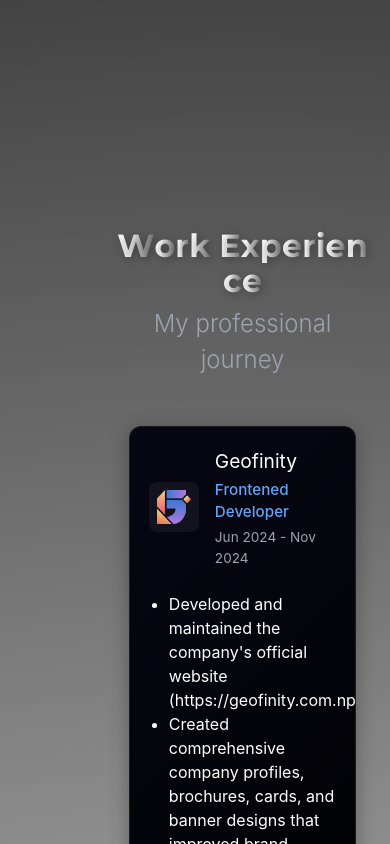
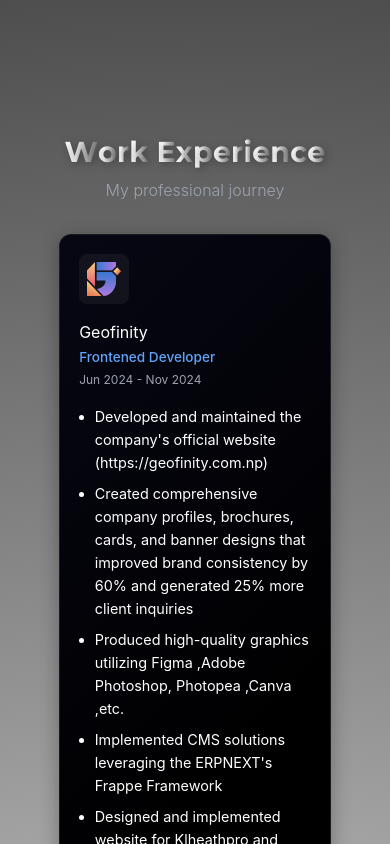
Before and after one commit to Sparshan605/Portfolio_Website, a React (Vite) app: page / in a window 390 px wide. Shown: the part 780-1624 px from the top of the page. Built offline with nearby package versions, Linux system fonts and the light colour scheme.

Commit message:
making screen responsive css

```diff
--- a/src/Styles/App.css
+++ b/src/Styles/App.css
@@ -4,5 +4,5 @@
 
 }
 .main_body{
-  margin: 100px;
+  margin: 10%;
 }
--- a/src/Styles/Hero-section.css
+++ b/src/Styles/Hero-section.css
@@ -4,7 +4,7 @@
     align-items: center;
     padding: 5vh 5vw;
     min-height: 100vh;
-    width: calc(100% - 50px);
+    width: 100%;
     overflow: hidden;
     position: relative;
     /* Using viewport units for padding to scale with screen size */
@@ -18,8 +18,6 @@
     max-width: 1200px; /* Prevents excessive stretching on ultra-wide screens */
     gap: clamp(10px, 2vw, 20px); /* Responsive gap that scales with viewport width */
     text-align: center;
-    width: calc(100% - 40px);
-
 }
 
 .Hero-Txt {
--- a/src/Styles/Work.css
+++ b/src/Styles/Work.css
@@ -1,24 +1,27 @@
 .work {
-  padding: 5rem 2rem;
+  padding: clamp(3rem, 6vw, 5rem) clamp(1rem, 3vw, 2rem);
   min-height: 100vh;
   display: flex;
   flex-direction: column;
   align-items: center;
   z-index: 10;
   position: relative;
+  width: 100%;
+  box-sizing: border-box;
 }
 
 .work-header {
   text-align: center;
-  margin-bottom: 3rem;
+  margin-bottom: clamp(2rem, 4vw, 3rem);
   width: 100%;
 }
 
 .work-title {
   color: #ffffff;
-  font-size: 5rem;
+  font-size: clamp(2rem, 8vw, 5rem);
   margin-bottom: 0.5rem;
   font-weight: 700;
+  line-height: 1.2;
 }
 
 .static-title {
@@ -28,31 +31,32 @@
 
 .subtitle {
   color: #9ca3af;
-  font-size: 1.5rem;
+  font-size: clamp(1rem, 3vw, 1.5rem);
   margin-top: 0.5rem;
   font-weight: 300;
   opacity: 0.3;
   transition: opacity 0.5s ease;
+  max-width: 800px;
+  margin-left: auto;
+  margin-right: auto;
 }
 
 .work-container {
   display: flex;
   flex-direction: column;
-  gap: 2rem;
+  gap: clamp(1.5rem, 3vw, 2rem);
   width: 100%;
-  max-width: 90%;
-  /* background:Linear-gradient(135deg, #060713,#000, #000);  */
+  max-width: 1200px;
 }
 
 .work-card {
-  /* background-color: rgba(30, 30, 30, 0.8); */
   border-radius: 12px;
   overflow: hidden;
   box-shadow: 0 4px 20px rgba(0, 0, 0, 0.3);
   transition: all 0.3s ease;
-  padding: 1.5rem;
+  padding: clamp(1rem, 2vw, 1.5rem);
   border: 1px solid rgba(255, 255, 255, 0.1);
-  background:Linear-gradient(135deg, #060713,#000, #000);
+  background: linear-gradient(135deg, #060713, #000, #000);
 }
 
 .work-card.hovered {
@@ -60,23 +64,35 @@
   box-shadow: 0 8px 28px rgba(0, 0, 0, 0.4);
   border-color: rgba(255, 255, 255, 0.2);
 }
+
 .work-card-body ul {
   list-style-type: disc;
-  padding-left: 20px; /* Adds indentation for better visibility */
+  padding-left: clamp(15px, 4vw, 20px);
   color: white;
+  margin-bottom: 1rem;
 }
+
 .work-card-body ol {
-    color: white; /* Adjust to match visibility */
+  color: white;
+  padding-left: clamp(15px, 4vw, 20px);
+  margin-bottom: 1rem;
 }
+
+.work-card-body li {
+  margin-bottom: 0.5rem;
+  line-height: 1.6;
+}
+
 .work-card-header {
   display: flex;
   align-items: center;
-  margin-bottom: 1.5rem;
+  margin-bottom: clamp(1rem, 3vw, 1.5rem);
+  flex-wrap: wrap;
 }
 
 .company-logo {
-  width: 60px;
-  height: 60px;
+  width: clamp(45px, 10vw, 60px);
+  height: clamp(45px, 10vw, 60px);
   object-fit: contain;
   border-radius: 8px;
   margin-right: 1rem;
@@ -86,28 +102,32 @@
 
 .work-info {
   flex: 1;
+  min-width: 0; /* Prevents text overflow issues */
 }
 
 .company-name {
   color: #ffffff;
-  font-size: 1.2rem;
+  font-size: clamp(1rem, 3vw, 1.2rem);
   margin: 0 0 0.2rem 0;
+  word-wrap: break-word;
 }
 
 .position {
   color: #60a5fa;
-  font-size: 0.95rem;
+  font-size: clamp(0.85rem, 2.5vw, 0.95rem);
   font-weight: 500;
   margin-bottom: 0.2rem;
+  word-wrap: break-word;
 }
 
 .period {
   color: #9ca3af;
-  font-size: 0.85rem;
+  font-size: clamp(0.75rem, 2vw, 0.85rem);
 }
 
 .work-card-body {
   color: #e5e7eb;
+  font-size: clamp(0.9rem, 2.2vw, 1rem);
 }
 
 .description {
@@ -116,19 +136,19 @@
 }
 
 .skills-container {
-  margin-top: 1rem;
+  margin-top: clamp(0.8rem, 2vw, 1rem);
 }
 
 .skills-title {
   color: #ffffff;
-  font-size: 0.9rem;
+  font-size: clamp(0.85rem, 2vw, 0.9rem);
   margin-bottom: 0.8rem;
 }
 
 .skills-list {
   display: flex;
   flex-wrap: wrap;
-  gap: 0.5rem;
+  gap: clamp(0.3rem, 1vw, 0.5rem);
 }
 
 .skill-tag {
@@ -136,20 +156,32 @@
   color: #93c5fd;
   padding: 0.3rem 0.8rem;
   border-radius: 20px;
-  font-size: 0.75rem;
+  font-size: clamp(0.7rem, 1.8vw, 0.75rem);
   font-weight: 500;
   display: inline-block;
   border: 1px solid rgba(59, 130, 246, 0.3);
+  margin-bottom: 0.3rem;
 }
 
+/* Tablet Breakpoint */
+@media (max-width: 992px) {
+  .work-container {
+    max-width: 95%;
+  }
 
+  .work-card-header {
+    margin-bottom: 1rem;
+  }
+}
+
+/* Mobile Breakpoint */
 @media (max-width: 768px) {
   .work {
-    padding: 4rem 1rem;
+    padding: clamp(2rem, 5vw, 4rem) clamp(0.8rem, 2vw, 1rem);
   }
 
   .work-title {
-    font-size: 2rem;
+    font-size: clamp(1.8rem, 6vw, 2rem);
   }
 
   .work-card {
@@ -159,5 +191,65 @@
   .company-logo {
     width: 50px;
     height: 50px;
+    margin-bottom: 0.5rem;
+  }
+
+  .skills-list {
+    margin-bottom: 0.5rem;
   }
 }
+
+/* Small Mobile Breakpoint */
+@media (max-width: 480px) {
+  .work-card-header {
+    flex-direction: column;
+    align-items: flex-start;
+  }
+
+  .company-logo {
+    margin-bottom: 1rem;
+  }
+
+  .work-info {
+    width: 100%;
+  }
+
+  .skill-tag {
+    padding: 0.2rem 0.6rem;
+  }
+}
+
+/* Landscape orientation for mobile */
+@media (max-height: 500px) and (orientation: landscape) {
+  .work {
+    padding: 2rem 1rem;
+    min-height: auto;
+  }
+
+  .work-card-header {
+    align-items: center;
+    flex-direction: row;
+  }
+}
+
+/* Reduce motion for accessibility */
+@media (prefers-reduced-motion: reduce) {
+  .work-card, .static-title, .subtitle {
+    transition: none;
+  }
+
+  .work-card.hovered {
+    transform: none;
+  }
+}
+
+/* Ensure proper display on high contrast mode */
+@media (forced-colors: active) {
+  .skill-tag {
+    border: 1px solid CanvasText;
+  }
+
+  .work-card {
+    border: 1px solid CanvasText;
+  }
+}
```
